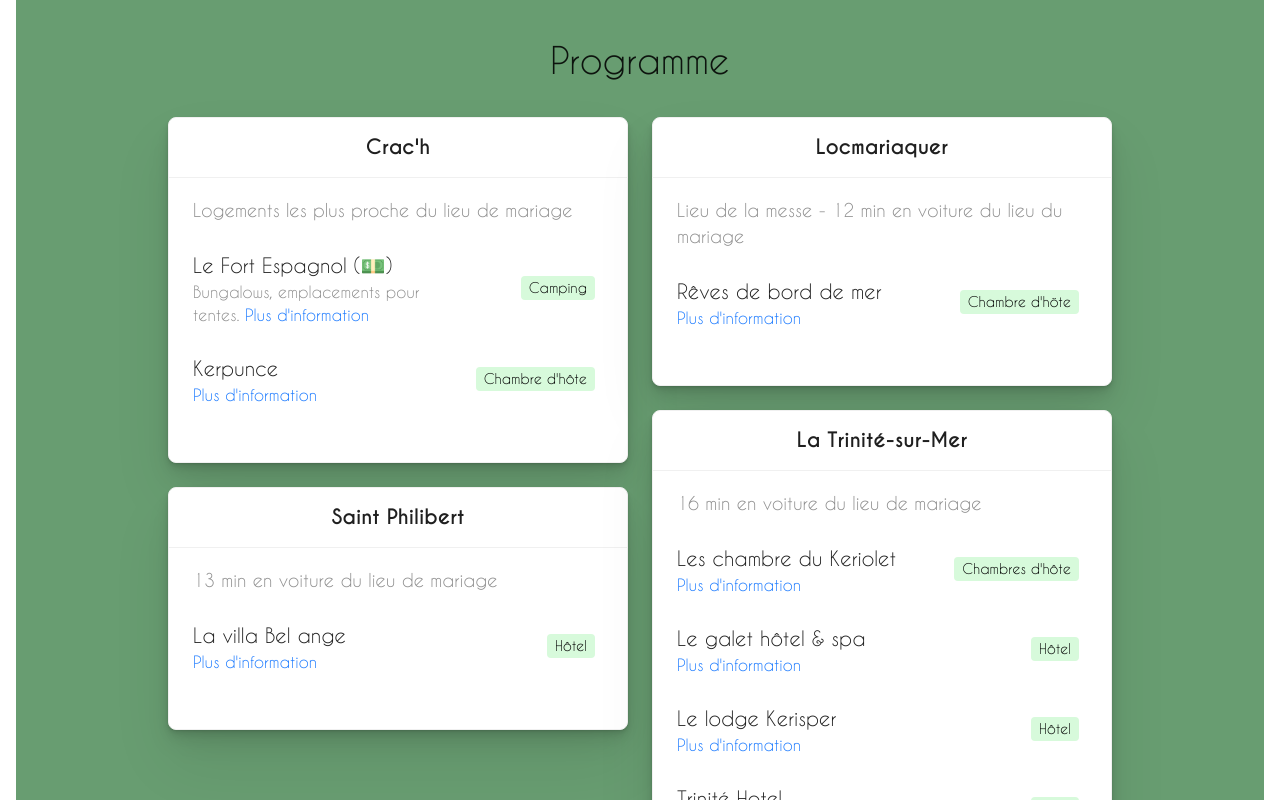
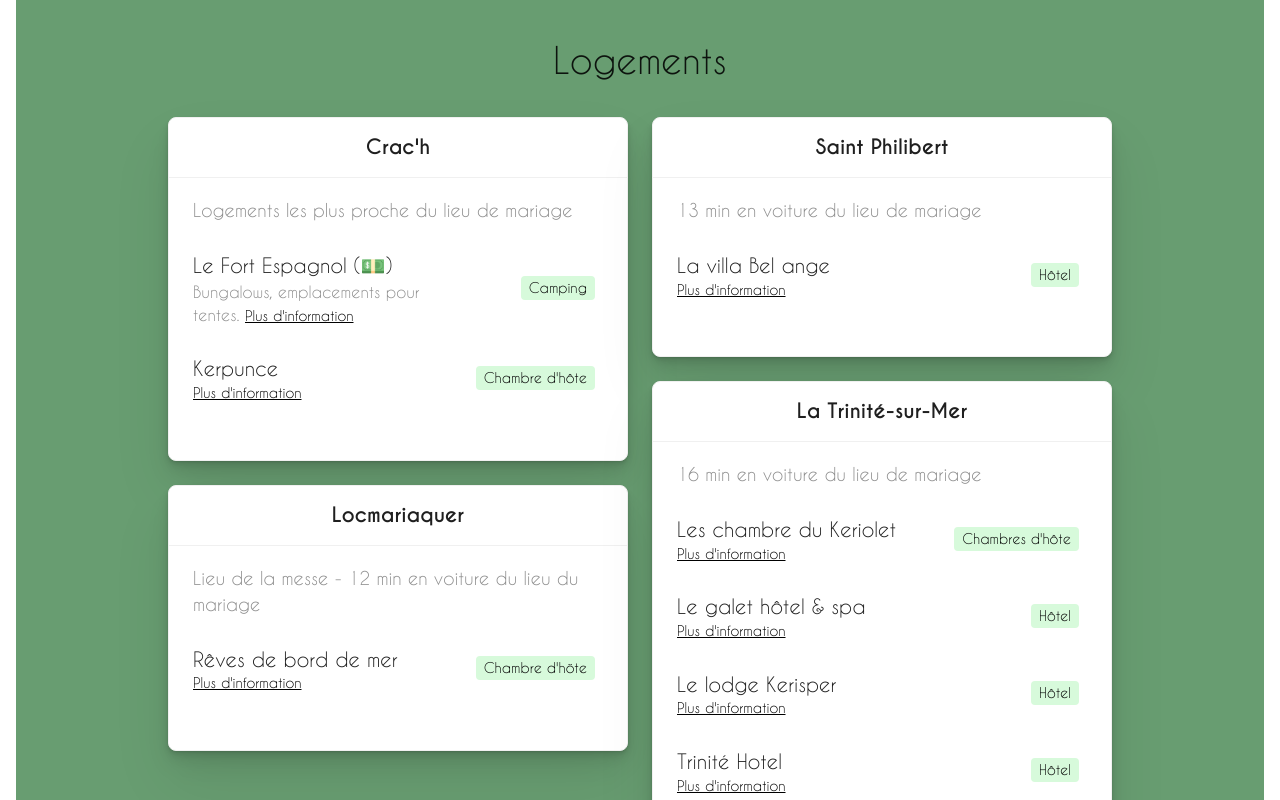
Before and after one commit to GregdTd/gregdtd.github.io, a React (Vite) app: page / in a window 1280 px wide. Shown: the part 2480-3280 px from the top of the page. Built offline with nearby package versions, Linux system fonts and the light colour scheme.

Commit message:
Add link component and minors corrections

```diff
--- /dev/null
+++ b/src/components/Link.tsx
@@ -0,0 +1,32 @@
+import React from 'react'
+import styled from 'styled-components'
+import { Colors } from '../styles/Colors'
+
+interface LinkProps {
+  url: string
+  children?: React.ReactNode
+  className?: string
+}
+
+export const Link: React.FC<LinkProps> = ({ url, children, className }) => {
+  return (
+    <StyledLink
+      className={className}
+      href={url}
+      target="_blank"
+      rel="noopener noreferrer"
+    >
+      {children}
+    </StyledLink>
+  )
+}
+
+const StyledLink = styled.a`
+  font-size: 14px;
+  color: ${Colors.black};
+  text-decoration: underline;
+
+  &:hover {
+    color: ${Colors.light_green};
+  }
+`
--- a/src/pages/Accomodation.tsx
+++ b/src/pages/Accomodation.tsx
@@ -7,13 +7,16 @@ import {
   Meta,
   Tag
 } from '../components/Card'
+
+import { Link as BaseLink } from '../components/Link'
+import { Colors } from '../styles/Colors'
 import { SectionWrapper } from '../styles/Layout'
 import { mobile } from '../styles/media-queries'
 import { Pages } from '../utils/types'
 
 export const Accomodation: React.FC = () => {
   return (
-    <SectionWrapper id={Pages.PROGRAM}>
+    <SectionWrapper id={Pages.ACCOMODATION}>
       <Wrapper>
         <Column>
           <Card title="Crac'h" bordered={true}>
@@ -25,9 +28,9 @@ export const Accomodation: React.FC = () => {
                   <Description>
                     <span>
                       Bungalows, emplacements pour tentes.{' '}
-                      <a href="https://www.fort-espagnol.com/sejournez/">
+                      <Link url="https://www.fort-espagnol.com/sejournez/">
                         Plus d'information
-                      </a>
+                      </Link>
                     </span>
                   </Description>
                 }
@@ -39,15 +42,33 @@ export const Accomodation: React.FC = () => {
                 title={<ItemTitle>Kerpunce</ItemTitle>}
                 description={
                   <Description>
-                    <a href="https://www.booking.com/Share-C890zgQ">
+                    <Link url="https://www.booking.com/Share-C890zgQ">
                       Plus d'information
-                    </a>
+                    </Link>
                   </Description>
                 }
               />
               <Tag bordered={false}>Chambre d'hôte</Tag>
             </Item>
           </Card>
+          <Card title="Locmariaquer" bordered={true}>
+            <Meta description="Lieu de la messe - 12 min en voiture du lieu du mariage" />
+            <Item>
+              <Meta
+                title={<ItemTitle>Rêves de bord de mer</ItemTitle>}
+                description={
+                  <Description>
+                    <Link url="https://www.booking.com/Share-z3UNCq">
+                      Plus d'information
+                    </Link>
+                  </Description>
+                }
+              />
+              <Tag bordered={false}>Chambre d'höte</Tag>
+            </Item>
+          </Card>
+        </Column>
+        <Column>
           <Card title="Saint Philibert" bordered={true}>
             <Meta description="13 min en voiture du lieu de mariage" />
             <Item>
@@ -55,31 +76,13 @@ export const Accomodation: React.FC = () => {
                 title={<ItemTitle>La villa Bel ange</ItemTitle>}
                 description={
                   <Description>
-                    <a href="https://www.booking.com/Share-XSsf0c">
+                    <Link url="https://www.booking.com/Share-XSsf0c">
                       Plus d'information
-                    </a>
+                    </Link>
                   </Description>
                 }
               />
               <Tag bordered={false}>Hôtel</Tag>
-            </Item>
-          </Card>
-        </Column>
-        <Column>
-          <Card title="Locmariaquer" bordered={true}>
-            <Meta description="Lieu de la messe - 12 min en voiture du lieu du mariage" />
-            <Item>
-              <Meta
-                title={<ItemTitle>Rêves de bord de mer</ItemTitle>}
-                description={
-                  <Description>
-                    <a href="https://www.booking.com/Share-z3UNCq">
-                      Plus d'information
-                    </a>
-                  </Description>
-                }
-              />
-              <Tag bordered={false}>Chambre d'höte</Tag>
             </Item>
           </Card>
           <Card title="La Trinité-sur-Mer" bordered={true}>
@@ -89,9 +92,9 @@ export const Accomodation: React.FC = () => {
                 title={<ItemTitle>Les chambre du Keriolet</ItemTitle>}
                 description={
                   <Description>
-                    <a href="https://www.booking.com/Share-URCH5w">
+                    <Link url="https://www.booking.com/Share-URCH5w">
                       Plus d'information
-                    </a>
+                    </Link>
                   </Description>
                 }
               />
@@ -102,9 +105,9 @@ export const Accomodation: React.FC = () => {
                 title={<ItemTitle>Le galet hôtel & spa</ItemTitle>}
                 description={
                   <Description>
-                    <a href="https://www.booking.com/Share-3OHrTzs">
+                    <Link url="https://www.booking.com/Share-3OHrTzs">
                       Plus d'information
-                    </a>
+                    </Link>
                   </Description>
                 }
               />
@@ -115,9 +118,9 @@ export const Accomodation: React.FC = () => {
                 title={<ItemTitle>Le lodge Kerisper</ItemTitle>}
                 description={
                   <Description>
-                    <a href="https://www.booking.com/Share-URCH5w">
+                    <Link url="https://www.booking.com/Share-URCH5w">
                       Plus d'information
-                    </a>
+                    </Link>
                   </Description>
                 }
               />
@@ -128,9 +131,9 @@ export const Accomodation: React.FC = () => {
                 title={<ItemTitle>Trinité Hotel</ItemTitle>}
                 description={
                   <Description>
-                    <a href="https://www.booking.com/Share-BLBKkYc">
+                    <Link url="https://www.booking.com/Share-BLBKkYc">
                       Plus d'information
-                    </a>
+                    </Link>
                   </Description>
                 }
               />
@@ -162,3 +165,9 @@ const Column = styled.div`
   flex-direction: column;
   padding: 0px 0px;
 `
+
+const Link = styled(BaseLink)`
+  &:hover {
+    color: ${Colors.green};
+  }
+`
--- a/src/pages/Location.tsx
+++ b/src/pages/Location.tsx
@@ -16,7 +16,7 @@ export const Place: React.FC = () => {
             allowFullScreen={false}
             loading="lazy"
             referrerPolicy="no-referrer-when-downgrade"
-                    ></StyledGoogleFrame>
+          />
           <GoogleTitle>Lieu de réception</GoogleTitle>
           <StyledGoogleFrame
             src="https://www.google.com/maps/embed?pb=!1m18!1m12!1m3!1d2688.8213638879993!2d-2.9647473!3d47.629603599999996!2m3!1f0!2f0!3f0!3m2!1i1024!2i768!4f13.1!3m3!1m2!1s0x48101331dd572fd9%3A0x3f348baf0ac63b33!2zQ2jDonRlYXUgZGUgS2VyYW50csOp!5e0!3m2!1sen!2sfr!4v1702234411432!5m2!1sen!2sfr"
@@ -32,7 +32,14 @@ export const Place: React.FC = () => {
               Gare la plus proche - <b>Auray</b>
             </span>
             <span>
-                            <Tag bordered={false} onClick={() => window.open('https://www.sncf-connect.com/app/home/search?userInput=Auray&destinationId=')}>
+              <Tag
+                bordered={false}
+                onClick={() =>
+                  window.open(
+                    'https://www.sncf-connect.com/app/home/search?userInput=Auray&destinationId='
+                  )
+                }
+              >
                 sncf-connect.com
               </Tag>
             </span>
@@ -60,7 +67,10 @@ export const Place: React.FC = () => {
               Aéroport le plus proche - <b>Nantes</b>
             </span>
             <span>
-                            <Tag bordered={false} onClick={() => window.open('https://www.skyscanner.fr/')}>
+              <Tag
+                bordered={false}
+                onClick={() => window.open('https://www.skyscanner.fr/')}
+              >
                 skyscanner.fr
               </Tag>
             </span>
--- a/src/pages/Program.tsx
+++ b/src/pages/Program.tsx
@@ -19,7 +19,7 @@ export const Program: React.FC = () => {
   return (
     <SectionWrapper id={Pages.PROGRAM}>
       <ColumnWrapper>
-        <Column>
+        <div>
           <Card title="Vendredi 14 juin" bordered={true}>
             <Item>
               <Meta
@@ -44,8 +44,8 @@ export const Program: React.FC = () => {
               <Tag bordered={false}>17h30</Tag>
             </Item>
           </Card>
-        </Column>
-        <Column>
+        </div>
+        <div>
           <Card title="Samedi 15 juin" bordered={true}>
             <Item>
               <Meta
@@ -68,7 +68,7 @@ export const Program: React.FC = () => {
               <Tag bordered={false}>20h30</Tag>
             </Item>
           </Card>
-        </Column>
+        </div>
       </ColumnWrapper>
     </SectionWrapper>
   )
@@ -82,13 +82,9 @@ const ColumnWrapper = styled.div`
     gap: 24px;
     padding-bottom: 150px;
 
-        @media ${mobile} {
-        padding-bottom: unset;
+    @media ${mobile} {
+      padding-bottom: unset;
     }
-`
-
-const Column = styled.div`
-    padding: 0px 0px;
 `
 
 const Emoji = styled(BaseEmoji)`
```
Lines whose indentation alone changed are shown as unchanged.
